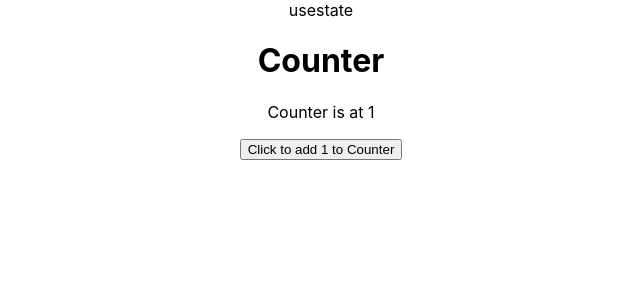
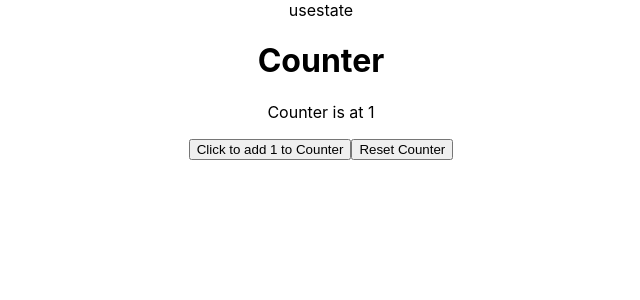
Before and after one commit to OdelyaR/usestate, a React (Create React App) app: page / in a window 1280 px wide. Shown: the top 300 px of the page, without its empty margins (319-959 px from the left). Built offline with nearby package versions, Linux system fonts and the light colour scheme.

Commit message:
resest button

```diff
--- a/src/Counter.js
+++ b/src/Counter.js
@@ -9,11 +9,15 @@ function Counter() {
         )
         console.log(count)
     }
+    function rst(){
+        setCount(0)
+    }
     return (
       <div>
         <h1>Counter</h1>
         <p>Counter is at {count}</p>
         <button onClick={incr}>Click to add 1 to Counter</button>
+        <button onClick={rst}>Reset Counter</button>
       </div>
     );
   }
```
